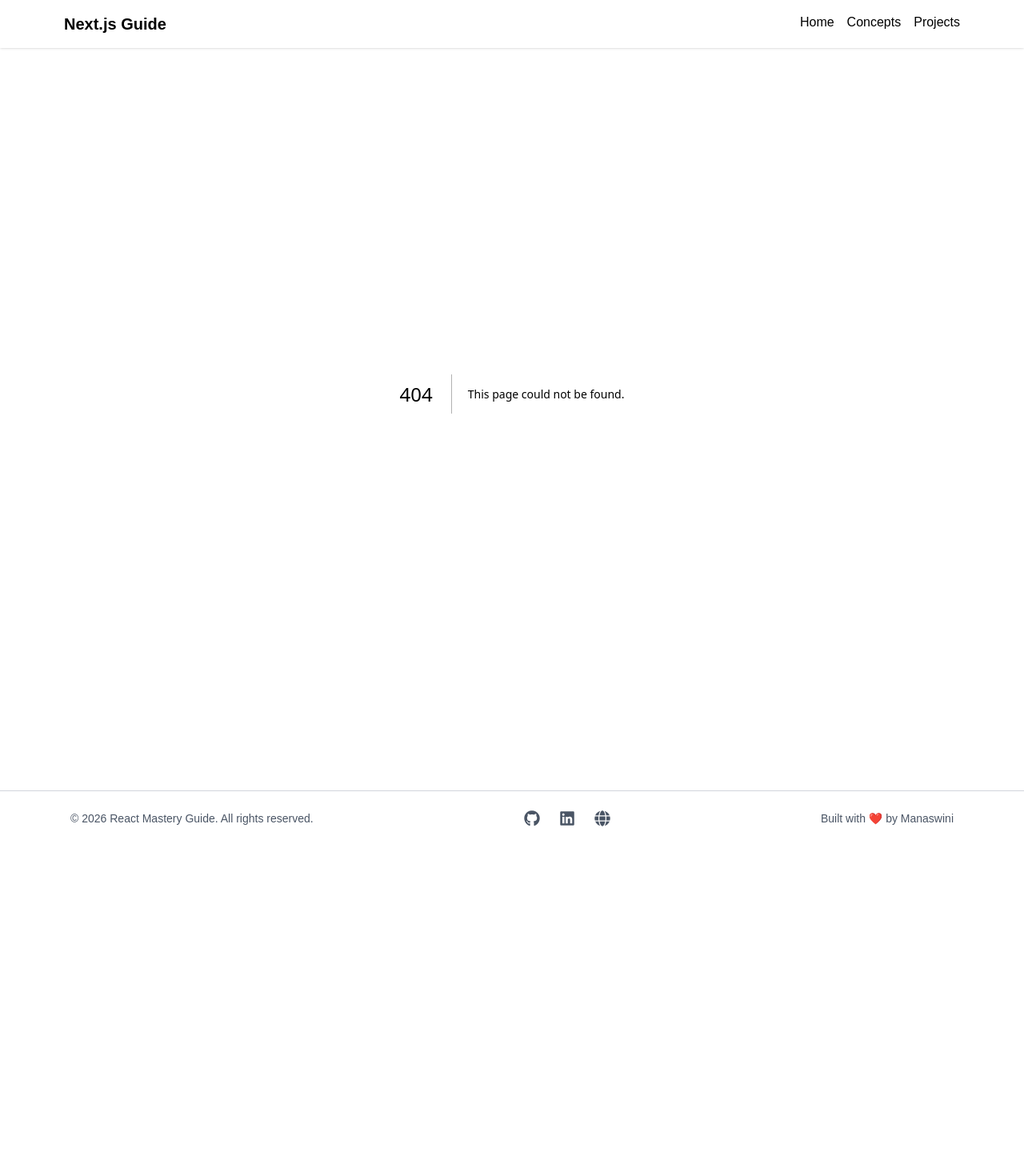
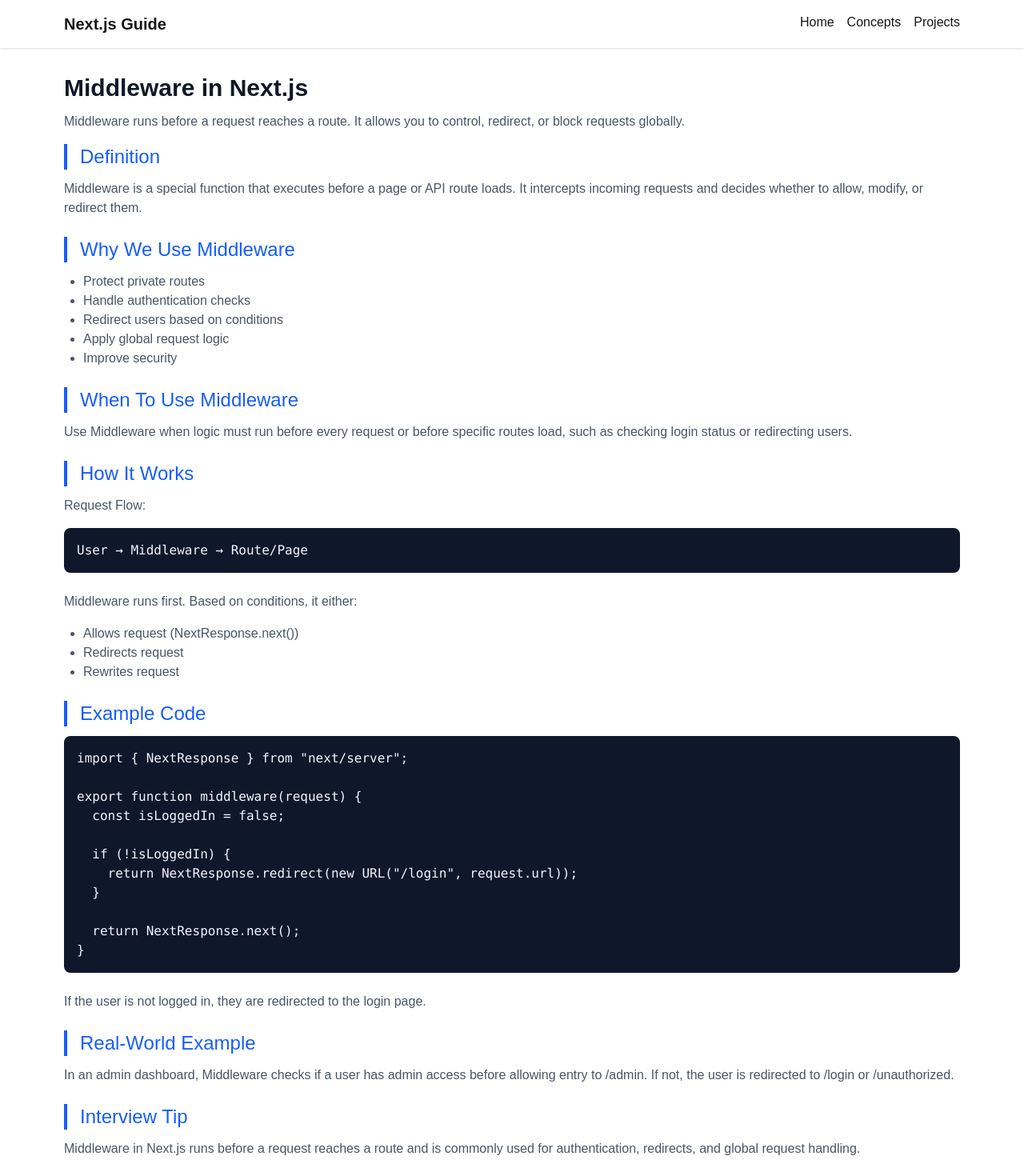
Before and after one commit to Monisasmal/nextjs-concept, a Next.js app: page /concepts/MiddlewareConcept in a window 1280 px wide. Before the commit this address had no page. Shown: the top 1470 px of the page at 80% size. Before the commit the page ends 1057 px from the top, so only its background shows below. Built offline with nearby package versions, Linux system fonts and the light colour scheme.

Commit message:
update concept

```diff
--- /dev/null
+++ b/src/app/concepts/MiddlewareConcept/page.jsx
@@ -0,0 +1,128 @@
+export const metadata = {
+  title: "Middleware in Next.js",
+  description: "Understand how Middleware works before route execution.",
+};
+
+export default function MiddlewareConcept() {
+  return (
+    <article className="prose prose-slate max-w-none">
+
+      <h1 className="text-2xl md:text-3xl font-bold text-gray-900 mb-3">
+        Middleware in Next.js
+      </h1>
+
+      <p className="text-gray-600 mb-4">
+        Middleware runs before a request reaches a route. It allows you to
+        control, redirect, or block requests globally.
+      </p>
+
+      {/* Definition */}
+      <h2 className="text-2xl text-blue-600 border-l-4 border-blue-600 pl-4 mb-3">
+        Definition
+      </h2>
+
+      <p className="text-gray-600 mb-6">
+        Middleware is a special function that executes before a page or API
+        route loads. It intercepts incoming requests and decides whether to
+        allow, modify, or redirect them.
+      </p>
+
+      {/* Why */}
+      <h2 className="text-2xl text-blue-600 border-l-4 border-blue-600 pl-4 mb-3">
+        Why We Use Middleware
+      </h2>
+
+      <ul className="list-disc pl-6 text-gray-600 mb-6">
+        <li>Protect private routes</li>
+        <li>Handle authentication checks</li>
+        <li>Redirect users based on conditions</li>
+        <li>Apply global request logic</li>
+        <li>Improve security</li>
+      </ul>
+
+      {/* When */}
+      <h2 className="text-2xl text-blue-600 border-l-4 border-blue-600 pl-4 mb-3">
+        When To Use Middleware
+      </h2>
+
+      <p className="text-gray-600 mb-6">
+        Use Middleware when logic must run before every request or before
+        specific routes load, such as checking login status or redirecting
+        users.
+      </p>
+
+      {/* How it Works */}
+      <h2 className="text-2xl text-blue-600 border-l-4 border-blue-600 pl-4 mb-3">
+        How It Works
+      </h2>
+
+      <p className="text-gray-600 mb-4">
+        Request Flow:
+      </p>
+
+      <pre className="rounded-lg bg-slate-900 p-4 text-slate-100 mb-6 overflow-x-auto">
+        <code>
+{`User → Middleware → Route/Page`}
+        </code>
+      </pre>
+
+      <p className="text-gray-600 mb-4">
+        Middleware runs first. Based on conditions, it either:
+      </p>
+
+      <ul className="list-disc pl-6 text-gray-600 mb-6">
+        <li>Allows request (NextResponse.next())</li>
+        <li>Redirects request</li>
+        <li>Rewrites request</li>
+      </ul>
+
+      {/* Example Code */}
+      <h2 className="text-2xl text-blue-600 border-l-4 border-blue-600 pl-4 mb-3">
+        Example Code
+      </h2>
+
+      <pre className="rounded-lg bg-slate-900 p-4 text-slate-100 mb-6 overflow-x-auto">
+        <code>
+{`import { NextResponse } from "next/server";
+
+export function middleware(request) {
+  const isLoggedIn = false;
+
+  if (!isLoggedIn) {
+    return NextResponse.redirect(new URL("/login", request.url));
+  }
+
+  return NextResponse.next();
+}`}
+        </code>
+      </pre>
+
+      <p className="text-gray-600 mb-6">
+        If the user is not logged in, they are redirected to the login page.
+      </p>
+
+      {/* Real World */}
+      <h2 className="text-2xl text-blue-600 border-l-4 border-blue-600 pl-4 mb-3">
+        Real-World Example
+      </h2>
+
+      <p className="text-gray-600 mb-6">
+        In an admin dashboard, Middleware checks if a user has admin access
+        before allowing entry to /admin. If not, the user is redirected to
+        /login or /unauthorized.
+      </p>
+
+      {/* Interview Tip */}
+      <h2 className="text-2xl text-blue-600 border-l-4 border-blue-600 pl-4 mb-3">
+        Interview Tip
+      </h2>
+
+      <p className="text-gray-600">
+        Middleware in Next.js runs before a request reaches a route and is
+        commonly used for authentication, redirects, and global request
+        handling.
+      </p>
+
+    </article>
+  );
+}
--- a/src/app/concepts/page.jsx
+++ b/src/app/concepts/page.jsx
@@ -36,7 +36,7 @@
   {name: "What is onDemand Revalidation and revalidation?", path:"concepts/RevalidationVsOn-DemandRevalidation"},
   {name: "What is need of loading.js?", path:"concepts/LoadingConcept"},
   {name: "What is need of error.js?", path:"concepts/ErrorConcept"},
-  // {name: "What is Middleware?", path:"concepts/MiddlewareConcept "},
+  {name: "What is Middleware?", path:"concepts/MiddlewareConcept "},
   // {name: "What is Hydration?", path:"concepts/Hydration"},
   // {name: "What is Auth-guard?", path:"concepts/Auth-guard"},
   // {name: "What is Streaming?", path:"concepts/Streaming"},
```
